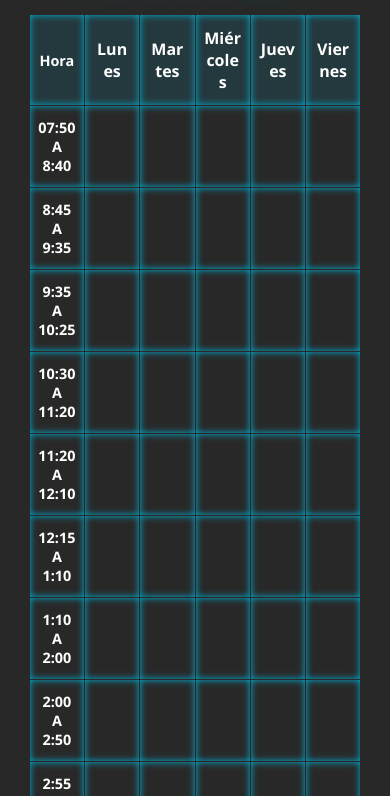
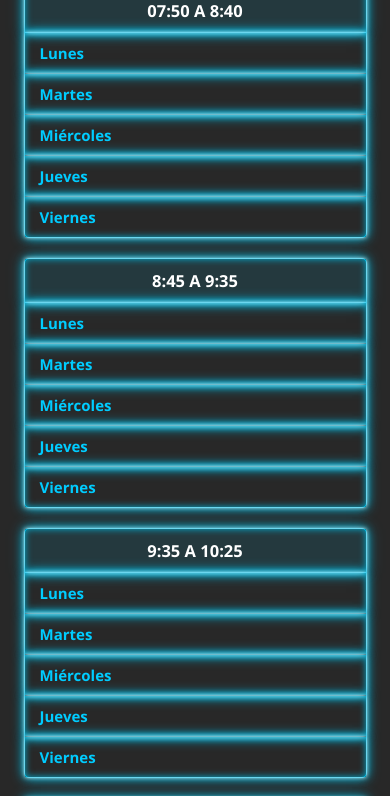
Before and after one commit to danedsant/Horario-Uneg, a plain HTML site: page index.html in a window 390 px wide. Shown: the part 133-929 px from the top of the page. Drawn offline with nearby package versions, Linux system fonts and the light colour scheme.

Commit message:
Update style.css

```diff
--- a/style.css
+++ b/style.css
@@ -401,3 +401,137 @@ button:disabled {
 #add-subject-btn i {
     margin-right: 8px;
 }
+
+/* --- ESTILOS RESPONSIVOS PARA MÓVILES --- */
+
+@media screen and (max-width: 768px) { /* Aplica estos estilos en pantallas de 768px o menos */
+
+    .container {
+        width: 98%; /* Usar casi todo el ancho */
+        padding: 10px; /* Reducir padding */
+    }
+
+    /* Ocultar encabezado de tabla original */
+    #schedule-table thead {
+        display: none;
+    }
+
+    /* Convertir tabla, cuerpo, filas y celdas a bloques */
+    #schedule-table,
+    #schedule-table tbody,
+    #schedule-table tr,
+    #schedule-table td {
+        display: block;
+        width: 100% !important; /* Forzar ancho completo */
+        box-sizing: border-box; /* Incluir padding y borde en el ancho */
+    }
+
+    /* Estilo de cada fila como una "tarjeta" */
+    #schedule-table tr {
+        margin-bottom: 20px; /* Espacio entre tarjetas de tiempo */
+        border: 1px solid var(--neon-blue); /* Borde para la tarjeta */
+        border-radius: 5px;
+        /* Quitar animación de borde de la fila si interfiere */
+        /* animation: none; */
+        /* box-shadow: none; */
+        /* El borde neon individual de las celdas se encargará */
+    }
+
+    /* Quitar bordes internos de la tabla */
+    #schedule-table td {
+        border: none;
+        border-bottom: 1px dashed rgba(0, 204, 255, 0.3); /* Línea separadora sutil */
+        text-align: left; /* Alinear texto a la izquierda */
+        padding-left: 10px;
+        padding-right: 10px;
+        min-height: auto; /* Resetear altura mínima */
+    }
+    /* Quitar borde inferior de la última celda de cada "tarjeta" */
+    #schedule-table tr td:last-child {
+        border-bottom: none;
+    }
+
+     /* Mantener borde neón en celdas individuales (opcional, puede ser mucho) */
+     /* Si prefieres borde solo en la 'tarjeta' (tr), comenta esta regla */
+    #schedule-table td.neon-border {
+        border-color: transparent; /* Mantenemos el truco del box-shadow */
+        /* Podríamos reducir el efecto neón aquí si es demasiado */
+         box-shadow:
+            0 0 2px var(--border-color),
+            0 0 3px var(--neon-blue),
+            inset 0 0 3px var(--neon-blue);
+        animation: pulse-border 2s infinite alternate; /* Mantener pulso */
+     }
+
+
+    /* Celda de Hora - darle estilo de cabecera de tarjeta */
+    #schedule-table td.time-slot {
+        text-align: center;
+        font-weight: bold;
+        font-size: 1.1em;
+        background-color: rgba(0, 204, 255, 0.1);
+        border-bottom: 1px solid var(--neon-blue) !important; /* Separador fuerte */
+        padding-top: 10px;
+        padding-bottom: 10px;
+    }
+
+    /* Añadir etiqueta del día antes del contenido de la celda de materia */
+    #schedule-table td.subject-cell {
+         position: relative; /* Para posicionar el ::before si fuera necesario */
+         padding-left: 15px; /* Más espacio a la izquierda */
+         padding-top: 10px;
+         padding-bottom: 10px;
+         min-height: 40px; /* Altura mínima para celdas vacías */
+         display: flex; /* Usar flex para alinear etiqueta y contenido */
+         align-items: center; /* Centrar verticalmente */
+         flex-wrap: wrap; /* Permitir que el contenido pase abajo si es largo */
+    }
+
+    #schedule-table td.subject-cell::before {
+        content: attr(data-day); /* Muestra el día desde el atributo data-day */
+        font-weight: bold;
+        color: var(--neon-blue); /* Color neón para la etiqueta */
+        min-width: 80px; /* Ancho mínimo para la etiqueta del día */
+        display: inline-block; /* Mostrar en línea */
+        margin-right: 10px; /* Espacio entre etiqueta y contenido */
+        text-shadow: none; /* Quitar sombra de texto si interfiere */
+    }
+
+     /* Celdas ocultas por rowspan deben seguir ocultas */
+     td[style*="display: none"] {
+         display: none !important;
+     }
+     /* Celdas con rowspan en móvil (el efecto visual se pierde, pero deben ocupar su espacio) */
+     .subject-cell[rowspan] {
+        /* Resetear estilos específicos de rowspan que no aplican bien en bloque */
+        vertical-align: initial;
+        padding-top: 10px; /* Restaurar padding normal */
+         /* El rowspan numérico no tendrá efecto visual con display:block */
+     }
+
+
+    /* Ajustar botones para que se apilen si no caben */
+    .button-container {
+        flex-wrap: wrap; /* Permitir que los botones pasen a la siguiente línea */
+        gap: 10px; /* Espacio cuando se apilan */
+        justify-content: space-around; /* Distribuir espacio */
+    }
+    .controls-wrapper {
+         margin-top: 10px; /* Añadir espacio si se apila debajo del botón principal */
+    }
+
+    /* Reducir tamaño de fuente general si es necesario */
+    body {
+        font-size: 15px;
+    }
+    h1.title-neon {
+        font-size: 2em; /* Reducir tamaño del título */
+    }
+    /* Ajustar tamaño de texto en modal si es necesario */
+    .modal-content {
+         width: 90%;
+         margin: 10% auto; /* Ajustar margen */
+         padding: 20px;
+    }
+
+} /* Fin de @media screen and (max-width: 768px) */
```
